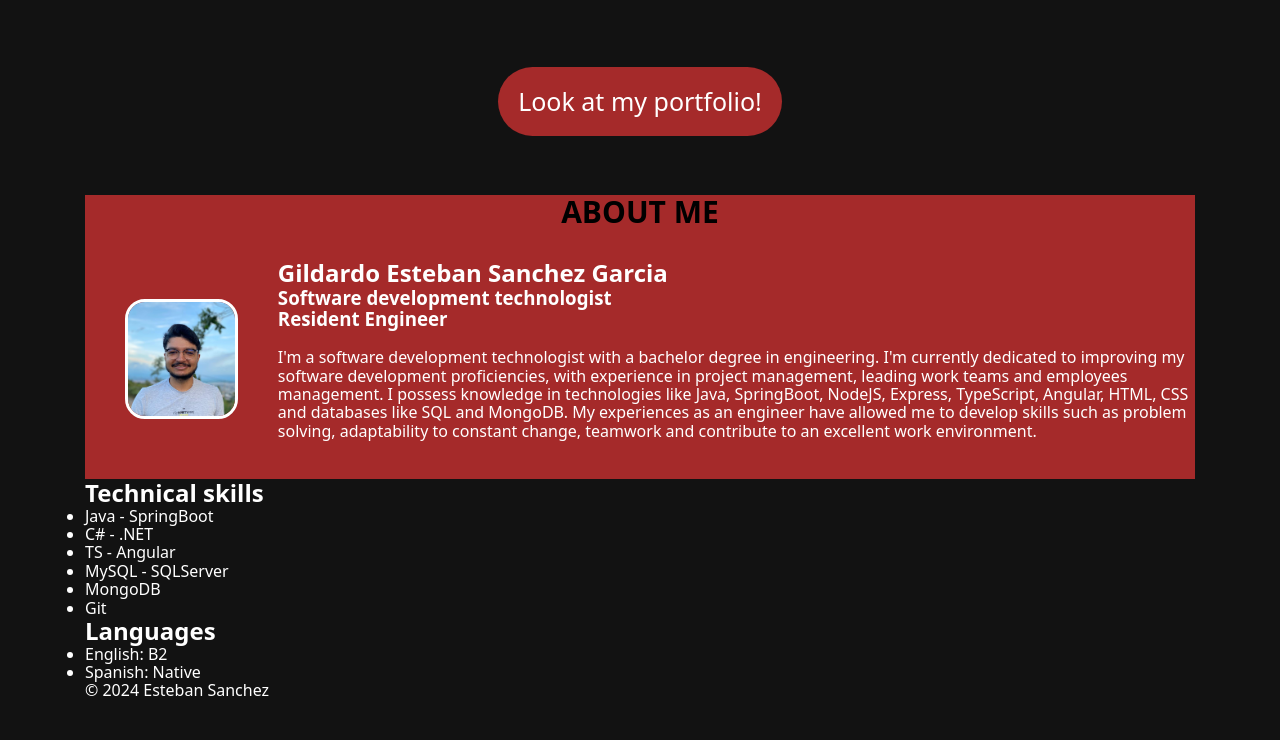
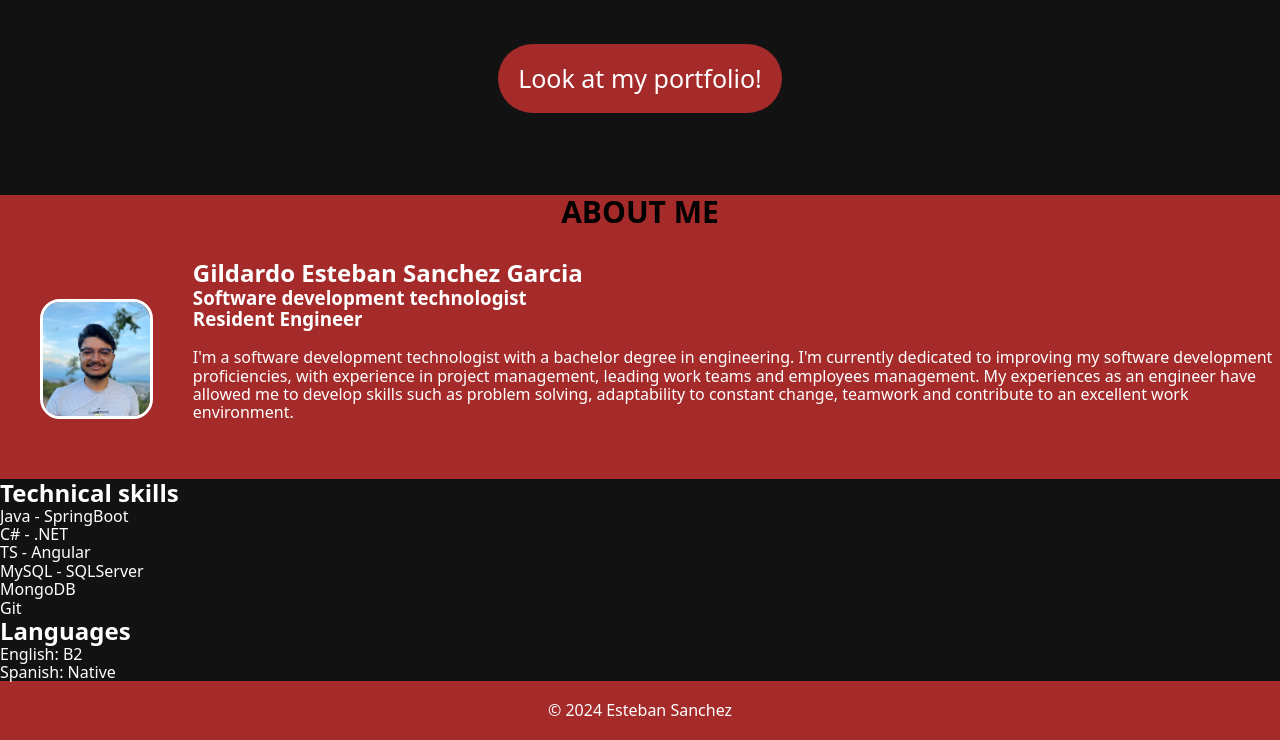
Before and after one commit to Exloz/C1-T9-Portfolio-Esteban-Sanchez, a plain HTML site: page index.html in a window 1280 px wide. Shown: the part 605-1345 px from the top of the page. Before the commit the page ends 1306 px from the top, so only its background shows below. Drawn offline with Linux system fonts and the light colour scheme.

Commit message:
Add class names and add imports

```diff
--- a/assets/css/index.css
+++ b/assets/css/index.css
@@ -2,6 +2,8 @@
 @import './header.css';
 @import './aboutme/introduction.css';
 @import './aboutme/aboutme.css';
+@import './contact/contactme.css';
+@import './portfolio/portfolio.css';
 
 :root {
   color-scheme: dark;
@@ -12,8 +14,13 @@ html {
     Cantarell, 'Open Sans', 'Helvetica Neue', sans-serif;
 }
 
-.main,
-.footer {
-  max-width: 1110px;
+.main {
   margin: auto;
 }
+
+.footer {
+  margin: auto;
+  background-color: brown;
+  padding-block: 20px;
+  text-align: center;
+}
--- a/index.html
+++ b/index.html
@@ -20,7 +20,7 @@
   </head>
   <body>
     <header class="header">
-      <h2>Esteban's Portfolio</h2>
+      <h2>About Me</h2>
       <nav>
         <ul class="header__list">
           <li class="header__option"><a href="./index.html">ABOUT ME</a></li>
@@ -62,11 +62,10 @@
             <p>
               I'm a software development technologist with a bachelor degree in engineering. I'm
               currently dedicated to improving my software development proficiencies, with
-              experience in project management, leading work teams and employees management. I
-              possess knowledge in technologies like Java, SpringBoot, NodeJS, Express, TypeScript,
-              Angular, HTML, CSS and databases like SQL and MongoDB. My experiences as an engineer
-              have allowed me to develop skills such as problem solving, adaptability to constant
-              change, teamwork and contribute to an excellent work environment.
+              experience in project management, leading work teams and employees management. My
+              experiences as an engineer have allowed me to develop skills such as problem solving,
+              adaptability to constant change, teamwork and contribute to an excellent work
+              environment.
             </p>
           </div>
         </div>
```
